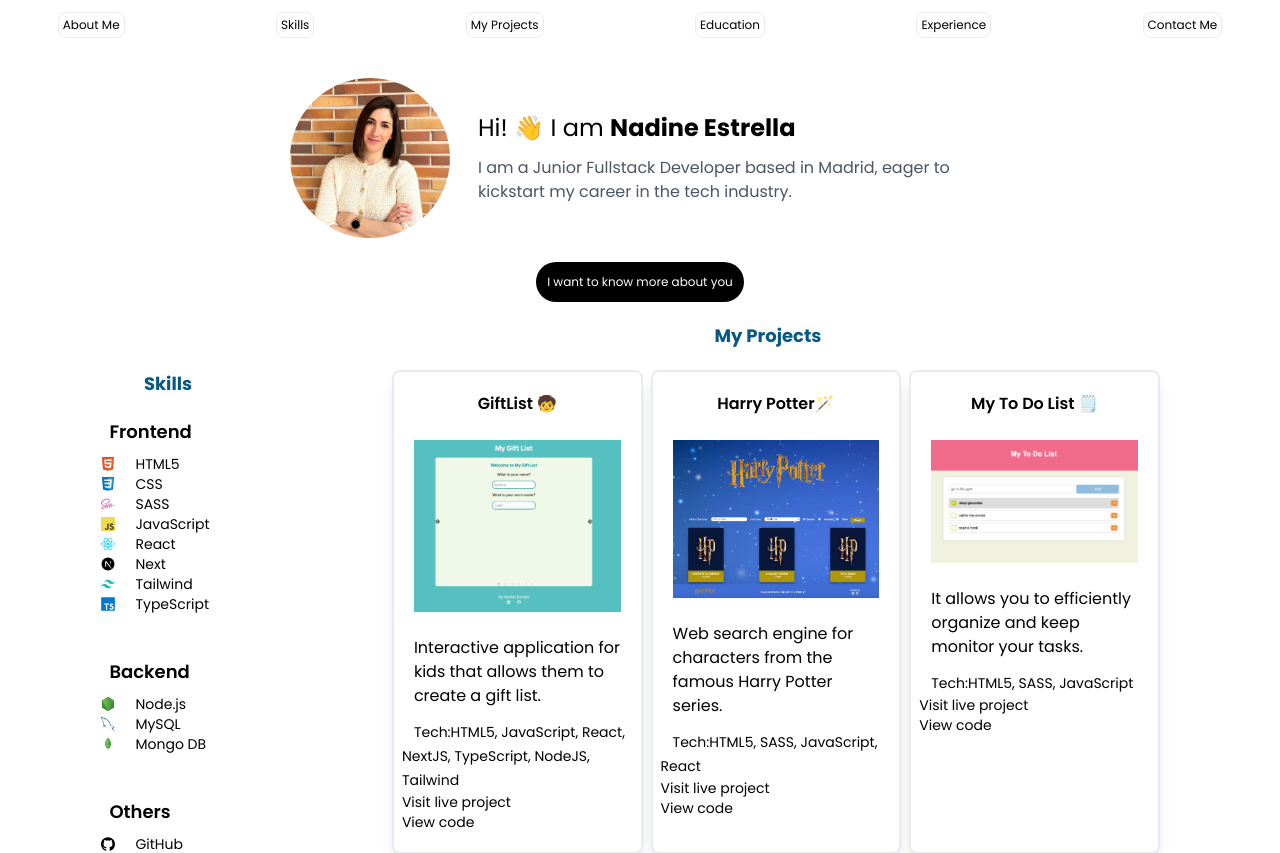
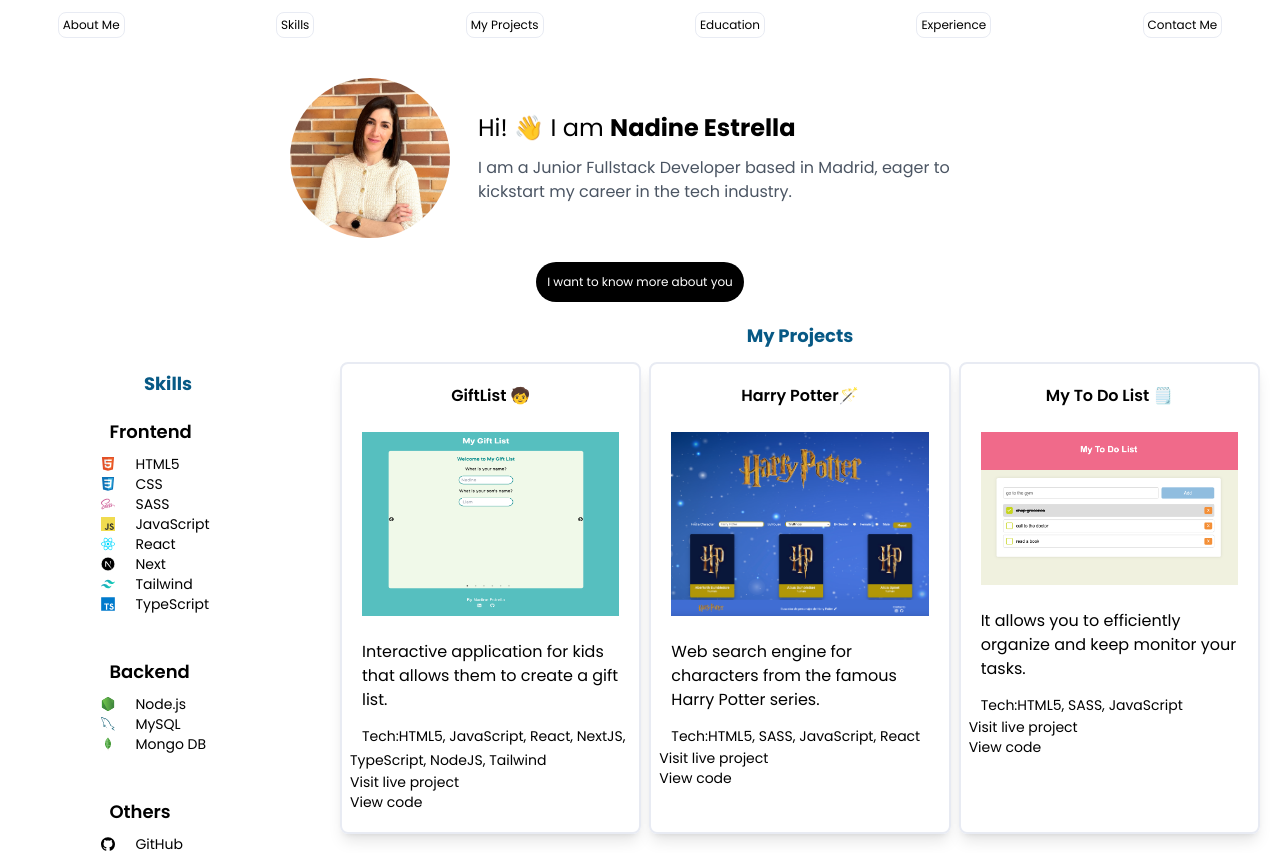
Before and after one commit to nadinestrella/portfolio, a Next.js app: page / in a window 1280 px wide. Shown: the top 853 px of the page. Built offline with nearby package versions, Linux system fonts and the light colour scheme.

Commit message:
layout and favicon

```diff
--- a/app/components/MyProjects.tsx
+++ b/app/components/MyProjects.tsx
@@ -7,7 +7,7 @@ export const MyProjects = ({ title }) => {
     <div className="flex flex-col items-center p-3 mb-5">
       <Title title={title} />
 
-      <div className="grid grid-flow-row md:grid-cols-3 md:gap-2 max-w-screen-md mx-auto">
+      <div className="grid grid-flow-row grid-cols-2 md:grid-cols-3 gap-2 mx-auto">
         <Card
           titleCard="GiftList 🧒"
           text="Interactive application for kids that allows them to create a gift list."
--- a/app/components/ui/Card.tsx
+++ b/app/components/ui/Card.tsx
@@ -2,7 +2,7 @@ import React from 'react';
 import Image from 'next/image';
 export const Card = ({ titleCard, text, link, tech, image, linkrepo }) => {
   return (
-    <article className="border-2 rounded-lg w-full p-2 m-2 shadow-lg border-background">
+    <article className="border-2 rounded-lg w-full p-2 shadow-lg border-background flex-1">
       <h4 className="flex flex-col justify-center md:flex-row items-center font-semibold p-3 ">
         {titleCard}
       </h4>
--- a/app/moreInfo/page.tsx
+++ b/app/moreInfo/page.tsx
@@ -1,4 +1,9 @@
+import { Metadata } from 'next';
 import React from 'react';
+
+export const metadata: Metadata = {
+  title: 'About me | Nadine Estrella',
+};
 
 export default function MoreInfo() {
   return (
--- a/app/page.tsx
+++ b/app/page.tsx
@@ -1,3 +1,4 @@
+import { Metadata } from 'next';
 import { AboutMe } from './components/AboutMe';
 import { ContactMe } from './components/ContactMe';
 import { Education } from './components/Education';
@@ -5,9 +6,13 @@ import { Experience } from './components/Experience';
 import { MyProjects } from './components/MyProjects';
 import Skills from './components/Skills';
 
+export const metadata: Metadata = {
+  title: 'Nadine Estrella',
+};
+
 export default function Home() {
   return (
-    <main className="p-2  md:mx-auto lg:flex lg:flex-row  mx-auto">
+    <main className="p-2  md:mx-auto lg:flex lg:flex-row max-w-screen-xl mx-auto">
       <div className="min-w-80 lg:flex lg:flex-col mt-12 lg:gap-3 ">
         <Skills title="Skills" />
       </div>
```
